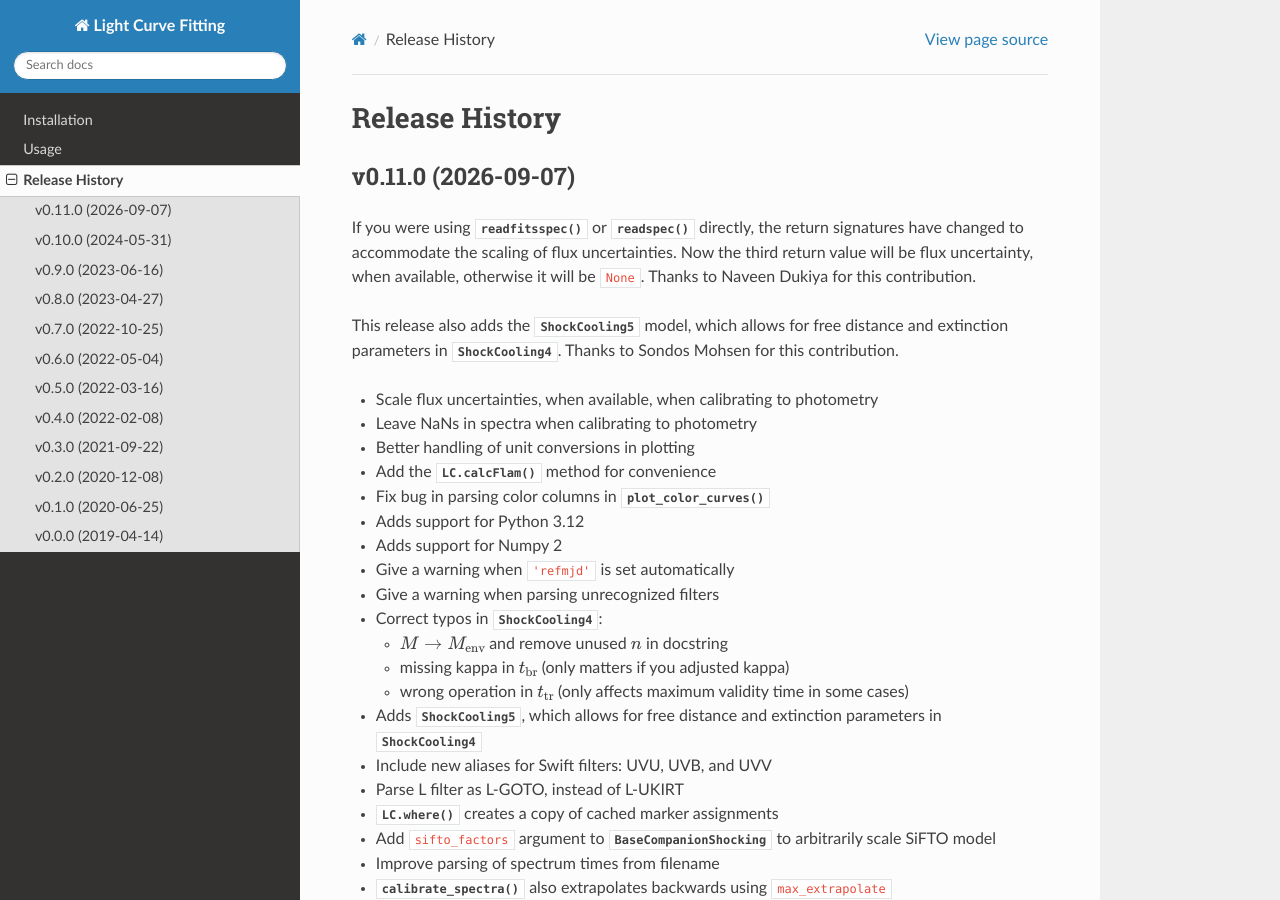
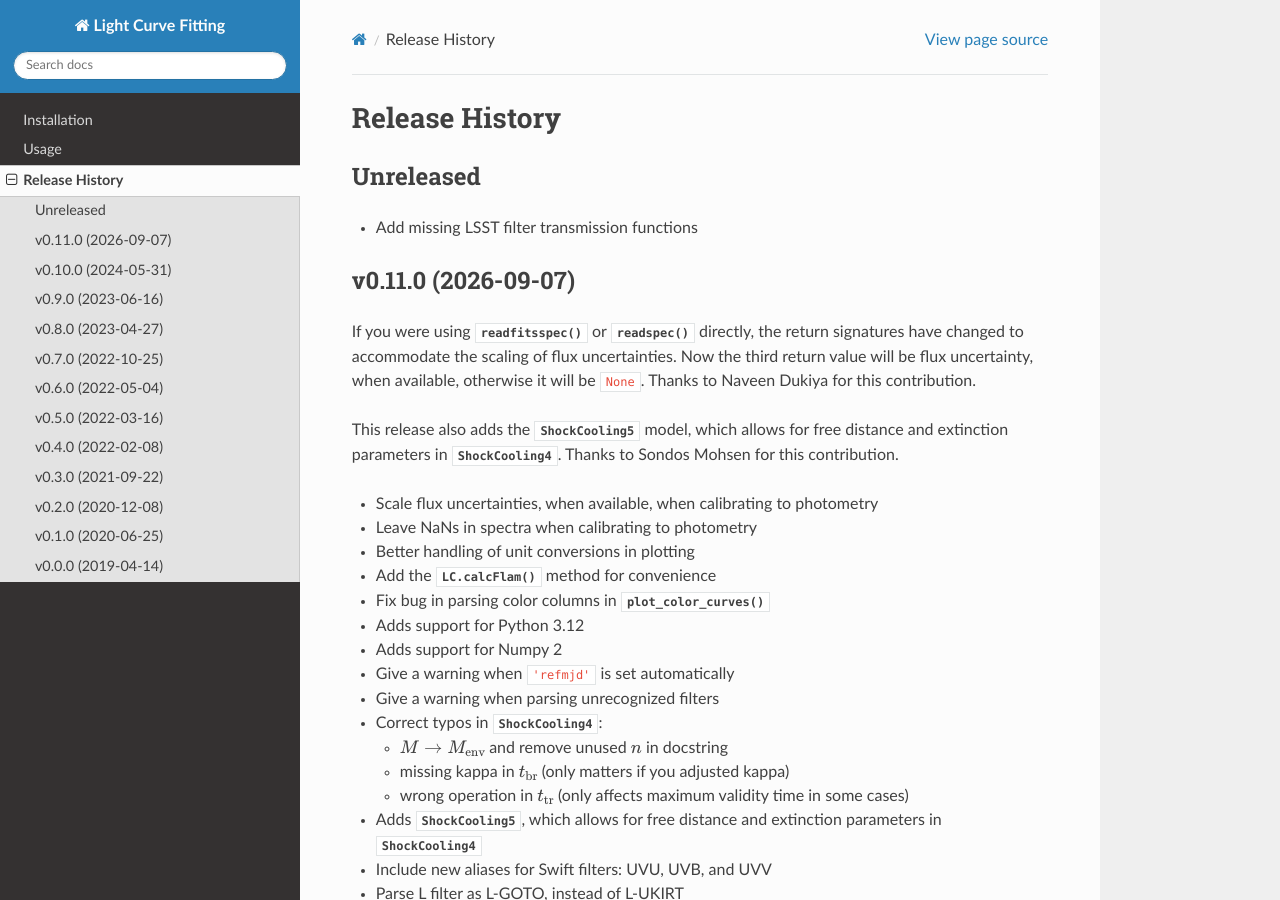
Before and after one commit to griffin-h/lightcurve_fitting, a Sphinx documentation site: the page built from docs/source/release-history.rst, in a window 1280 px wide and 900 px high. Built offline with Sphinx 7.4.7 and the Read the Docs theme 3.1.0, drawn with Linux system fonts in a browser that asks for light colours; pages that are not in the unit, such as notebooks, are missing from menus; the version number could not be read and is left out.

Commit message:
Add missing LSST filter transmission functions

```diff
--- a/docs/source/release-history.rst
+++ b/docs/source/release-history.rst
@@ -1,6 +1,10 @@
 ===============
 Release History
 ===============
+
+Unreleased
+----------
+* Add missing LSST filter transmission functions
 
 v0.11.0 (2026-09-07)
 --------------------
```
Also changed, not shown: 6 other files.
